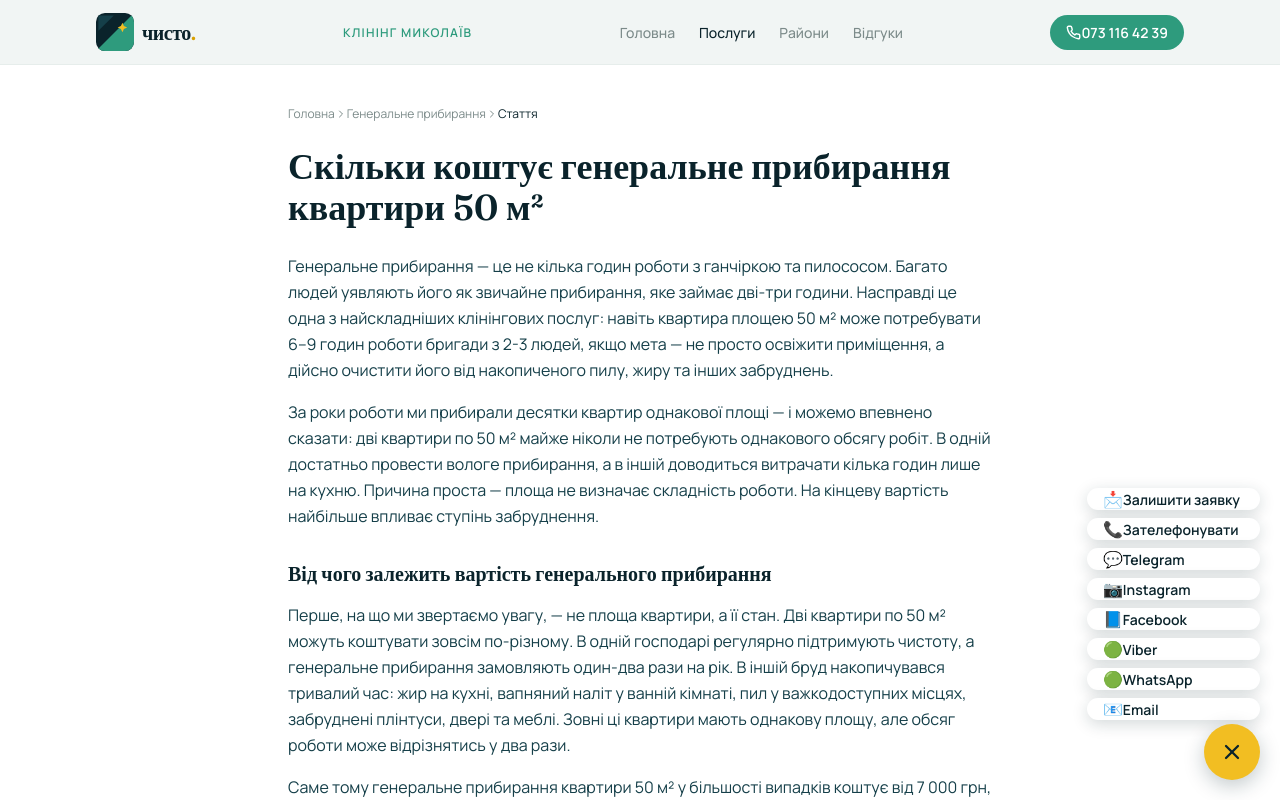
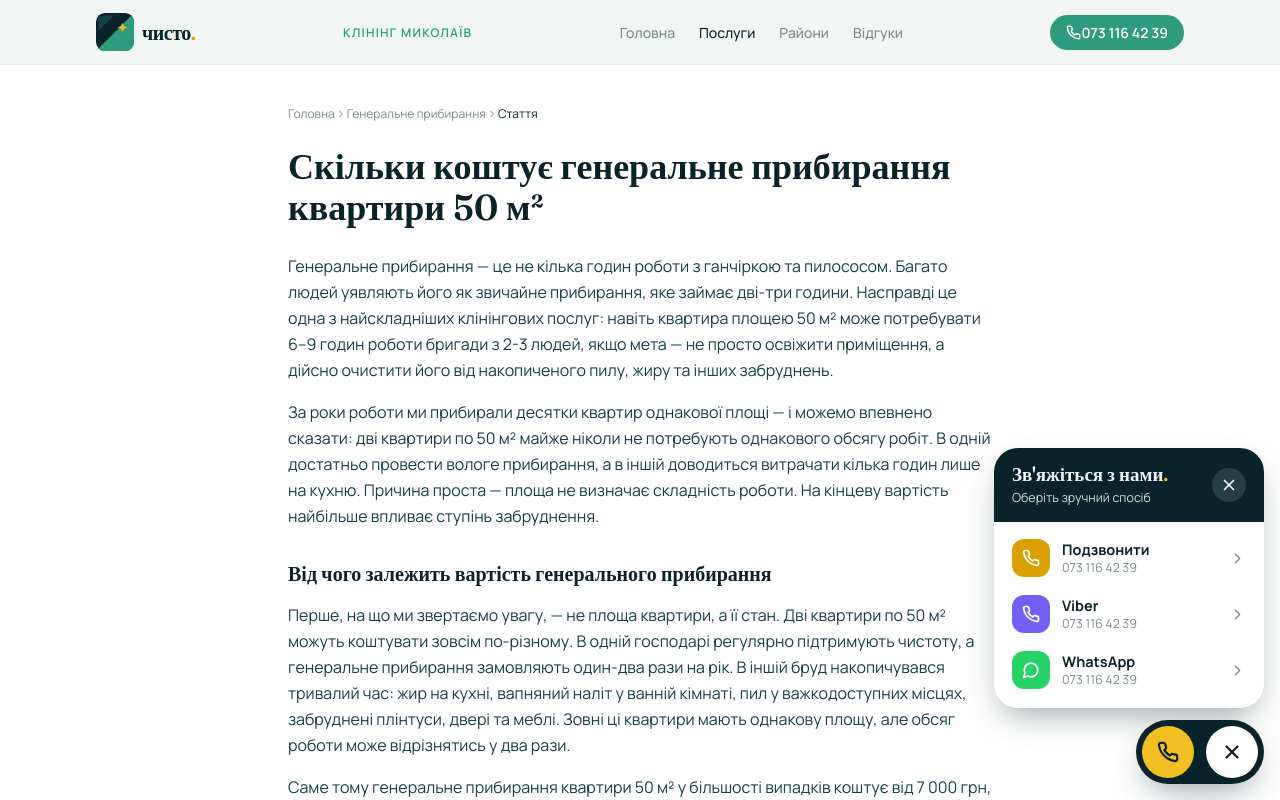
Before and after one commit to Roman31031/chysto-nextjs, a Next.js app: page /blog/skilky-koshtuye-generalne-prybyrannya-50m2 in a window 1280 px wide. Both pictures are taken after a click on the button "Написати в месенджер". Shown: the top 800 px of the page. Built offline with nearby package versions, Linux system fonts and the light colour scheme.

Commit message:
Add files via upload

```diff
--- a/components/Shared.jsx
+++ b/components/Shared.jsx
@@ -6,7 +6,7 @@ import {
   Sparkles, CheckCircle2, Phone, MapPin, Star, Home as HomeIcon,
   Building2, Sofa, Droplets, ChevronRight, ChevronDown, Menu, X,
   ArrowRight, Wind, Calculator, MessageCircle, ShieldCheck, Clock,
-  Lightbulb, BookOpen, Info, Instagram, Facebook, Gift, Mail
+  Lightbulb, BookOpen, Info, Instagram, Facebook, Gift, Mail, Send
 } from "lucide-react";
 import {
   C, display, body, mono, HERO_BG, COIL_TILE, dotPattern, SERVICE_THEME,
@@ -590,53 +590,95 @@ export function SocialButtons() {
 }
 
 export function FloatingContactWidget() {
-  const onOrderClick = useOrderModal();
   const [open, setOpen] = useState(false);
 
+  useEffect(() => {
+    if (!open) return;
+    const onKey = (e) => { if (e.key === "Escape") setOpen(false); };
+    window.addEventListener("keydown", onKey);
+    return () => window.removeEventListener("keydown", onKey);
+  }, [open]);
+
   const items = [
-    { emoji: "\ud83d\udcde", label: "Зателефонувати", href: "tel:+380731164239" },
-    { emoji: "\ud83d\udcac", label: "Telegram", href: "https://t.me/chystomk" },
-    { emoji: "\ud83d\udcf7", label: "Instagram", href: "https://instagram.com/kliningovakompani" },
-    { emoji: "\ud83d\udcd8", label: "Facebook", href: "https://facebook.com/kliningovakompani" },
-    { emoji: "\ud83d\udfe2", label: "Viber", href: "viber://chat?number=%2B380731164239" },
-    { emoji: "\ud83d\udfe2", label: "WhatsApp", href: "https://wa.me/380731164239" },
-    { emoji: "\ud83d\udce7", label: "Email", href: "mailto:chysto.mk@gmail.com" },
+    { label: "Подзвонити", sub: "073 116 42 39", href: "tel:+380731164239", color: C.lemonDeep, Icon: Phone },
+    { label: "Viber", sub: "073 116 42 39", href: "viber://chat?number=%2B380731164239", color: "#7360F2", Icon: Phone },
+    { label: "WhatsApp", sub: "073 116 42 39", href: "https://wa.me/380731164239", color: "#25D366", Icon: MessageCircle },
   ];
 
+  const shadow = "0 14px 34px -10px rgba(10,35,43,0.45)";
+
   return (
-    <div className="fixed bottom-5 right-5 z-40 flex flex-col items-end gap-2.5">
+    <div className="fcw" style={{ position: "fixed", right: 16, bottom: "calc(16px + env(safe-area-inset-bottom, 0px))", zIndex: 40, display: "flex", flexDirection: "column", alignItems: "flex-end", gap: 12, ...body }}>
+      <style>{`
+        .fcw-ring{position:absolute;inset:-6px;border-radius:999px;border:2px solid ${C.lemon};animation:fcwPulse 2.4s ease-out infinite;pointer-events:none}
+        @keyframes fcwPulse{0%{opacity:.8;transform:scale(.92)}80%,100%{opacity:0;transform:scale(1.25)}}
+        @keyframes fcwIn{from{opacity:0;transform:translateY(10px) scale(.98)}to{opacity:1;transform:none}}
+        .fcw-panel{animation:fcwIn .22s ease-out}
+        .fcw-row:hover{background:${C.bg}}
+        .fcw-text{display:none!important}
+        .fcw a:focus-visible,.fcw button:focus-visible{outline:3px solid ${C.lemon};outline-offset:2px}
+        @media (max-width:520px){.fcw-text{display:none!important}.fcw-pill{padding:6px!important}}
+      `}</style>
+
       {open && (
-        <div className="flex flex-col gap-2 mb-1">
-          <button
-            onClick={() => { setOpen(false); onOrderClick(); }}
-            className="flex items-center gap-2.5 pl-4 pr-5 py-2.5 rounded-full text-sm font-semibold whitespace-nowrap"
-            style={{ ...body, background: C.white, color: C.ink, boxShadow: "0 4px 16px rgba(14,43,51,0.18)" }}
+        <div className="fcw-panel" role="dialog" aria-label="Зв'язатися з нами" style={{ width: 270, maxWidth: "calc(100vw - 32px)", background: C.white, borderRadius: 24, boxShadow: shadow, overflow: "hidden" }}>
+          <div style={{ background: C.ink, color: C.bg, padding: "16px 18px", display: "flex", alignItems: "center", justifyContent: "space-between", gap: 12 }}>
+            <div>
+              <div style={{ ...display, fontSize: 19, fontWeight: 600, lineHeight: 1.15 }}>Зв'яжіться з нами<span style={{ color: C.lemon }}>.</span></div>
+              <div style={{ fontSize: 12.5, color: C.mintSoft, marginTop: 3 }}>Оберіть зручний спосіб</div>
+            </div>
+            <button onClick={() => setOpen(false)} aria-label="Закрити" style={{ width: 34, height: 34, borderRadius: 999, background: "rgba(255,255,255,0.12)", border: 0, display: "flex", alignItems: "center", justifyContent: "center", cursor: "pointer", flex: "none" }}>
+              <X size={18} color={C.bg} strokeWidth={2.25} />
+            </button>
+          </div>
+
+          <div style={{ padding: "8px 8px 10px", display: "flex", flexDirection: "column" }}>
+            {items.map(({ label, sub, href, color, Icon }) => (
+              <a
+                key={label}
+                className="fcw-row"
+                href={href}
+                target={href.startsWith("http") ? "_blank" : undefined}
+                rel={href.startsWith("http") ? "noopener noreferrer" : undefined}
+                onClick={() => setOpen(false)}
+                style={{ display: "flex", alignItems: "center", gap: 12, padding: "9px 10px", borderRadius: 14, textDecoration: "none", color: C.ink }}
               >
-            <span style={{ fontSize: 16 }}>📩</span> Залишити заявку
-          </button>
-          {items.map((it) => (
-            <a
-              key={it.label}
-              href={it.href}
-              target={it.href.startsWith("http") ? "_blank" : undefined}
-              rel={it.href.startsWith("http") ? "noopener noreferrer" : undefined}
-              onClick={() => setOpen(false)}
-              className="flex items-center gap-2.5 pl-4 pr-5 py-2.5 rounded-full text-sm font-semibold whitespace-nowrap"
-              style={{ ...body, background: C.white, color: C.ink, boxShadow: "0 4px 16px rgba(14,43,51,0.18)" }}
-            >
-              <span style={{ fontSize: 16 }}>{it.emoji}</span> {it.label}
+                <span style={{ width: 38, height: 38, borderRadius: 12, background: color, display: "flex", alignItems: "center", justifyContent: "center", flex: "none" }}>
+                  <Icon size={18} color="#FFFFFF" strokeWidth={2.25} />
+                </span>
+                <span style={{ minWidth: 0, flex: 1 }}>
+                  <span style={{ display: "block", fontSize: 14.5, fontWeight: 700 }}>{label}</span>
+                  <span style={{ display: "block", fontSize: 12.5, color: C.ash, overflow: "hidden", textOverflow: "ellipsis", whiteSpace: "nowrap" }}>{sub}</span>
+                </span>
+                <ChevronRight size={17} color={C.ash} />
               </a>
             ))}
           </div>
+
+        </div>
       )}
+
+      <div className="fcw-pill" style={{ display: "flex", alignItems: "center", gap: 6, padding: "6px 6px 6px 6px", background: C.ink, borderRadius: 999, boxShadow: shadow }}>
+        <a href="tel:+380731164239" aria-label="Подзвонити: 073 116 42 39" style={{ display: "flex", alignItems: "center", gap: 12, textDecoration: "none", paddingRight: 6 }}>
+          <span style={{ position: "relative", width: 52, height: 52, borderRadius: 999, background: C.lemon, display: "flex", alignItems: "center", justifyContent: "center", flex: "none" }}>
+            {!open && <span className="fcw-ring" />}
+            <Phone size={22} color={C.ink} strokeWidth={2.4} />
+          </span>
+          <span className="fcw-text" style={{ display: "flex", flexDirection: "column", lineHeight: 1.15 }}>
+            <span style={{ fontSize: 11.5, color: C.mintSoft, fontWeight: 600, letterSpacing: ".04em", textTransform: "uppercase" }}>Подзвонити</span>
+            <span style={{ fontSize: 15.5, color: C.white, fontWeight: 700, whiteSpace: "nowrap", fontVariantNumeric: "tabular-nums" }}>073 116 42 39</span>
+          </span>
+        </a>
+        <span className="fcw-text" aria-hidden="true" style={{ width: 1, height: 30, background: "rgba(255,255,255,0.18)", margin: "0 4px" }} />
         <button
           onClick={() => setOpen(!open)}
-        aria-label="Контакти"
-        className="w-14 h-14 rounded-full flex items-center justify-center"
-        style={{ background: C.lemon, boxShadow: "0 6px 20px rgba(14,43,51,0.25)" }}
+          aria-expanded={open}
+          aria-label={open ? "Закрити контакти" : "Написати в месенджер"}
+          style={{ width: 52, height: 52, borderRadius: 999, border: 0, background: open ? C.white : C.mint, display: "flex", alignItems: "center", justifyContent: "center", cursor: "pointer", flex: "none", transition: "background .2s" }}
         >
-        {open ? <X size={24} color={C.ink} strokeWidth={2.25} /> : <Phone size={22} color={C.ink} strokeWidth={2.25} />}
+          {open ? <X size={22} color={C.ink} strokeWidth={2.4} /> : <MessageCircle size={22} color={C.white} strokeWidth={2.4} />}
         </button>
+      </div>
     </div>
   );
 }
```
Lines whose indentation alone changed are shown as unchanged.
